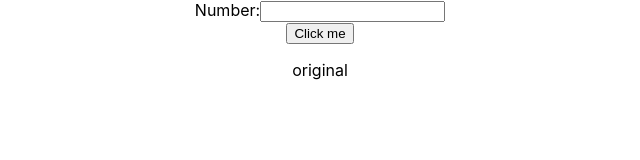
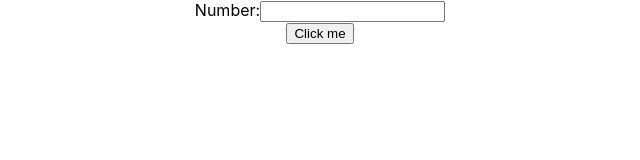
Before and after one commit to Kifrido/prepfront, a React (Create React App) app: page / in a window 1280 px wide. Shown: the top 160 px of the page, without its empty margins (320-960 px from the left). Built offline with nearby package versions, Linux system fonts and the light colour scheme.

Commit message:
got back output

```diff
--- /dev/null
+++ b/src/components/Input.css
@@ -0,0 +1,3 @@
+li {
+    list-style-type: none;
+}
--- a/src/components/Input.js
+++ b/src/components/Input.js
@@ -1,13 +1,15 @@
 import React, { Component } from "react";
 import Button from "./Button";
+import "./Input.css";
 const axios = require("axios").default;
+
 
 class Input extends Component {
   constructor(props) {
     super(props);
     this.state = {
       value: "",
-      html: "original"
+      html: []
     };
   }
 
@@ -24,10 +26,13 @@ class Input extends Component {
     });
     axios
       .get(url2)
+      //.then(res => console.log(res))
+      .then(response => { return response.data })
+
       .then(response => {
         this.setState({
-          ...this.state,
-          html: response.data.message
+          value: "",
+          html:  response.message
         });
       })
       .then(data => {
@@ -58,7 +63,9 @@ class Input extends Component {
           />
         </form>
         <div>
-          <p>{this.state.html}</p>
+          {Object.values((this.state.html)).map((element, index) => {
+            return <ul key={ index }>{element.headers}</ul>
+          })}
         </div>
       </div>
     );
--- /dev/null
+++ b/src/pages/Homepage.css
@@ -0,0 +1,3 @@
+body {
+    margin: 0 auto;
+}
--- a/src/pages/Homepage.js
+++ b/src/pages/Homepage.js
@@ -1,5 +1,6 @@
 import React from 'react';
 import Input from '../components/Input';
+import './Homepage.css';
 
 class HomePage extends React.Component {
     render () {
```
